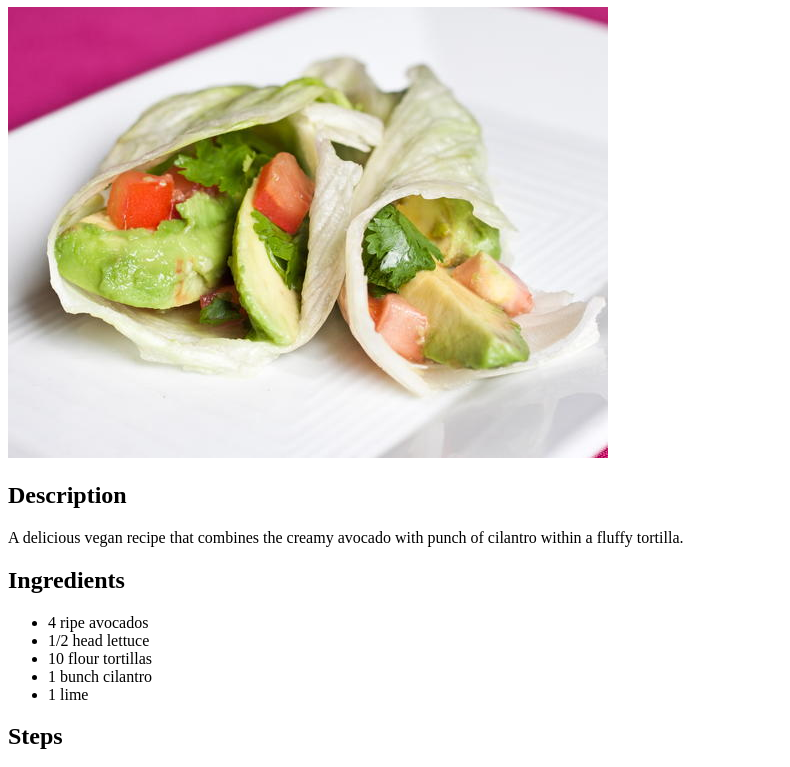
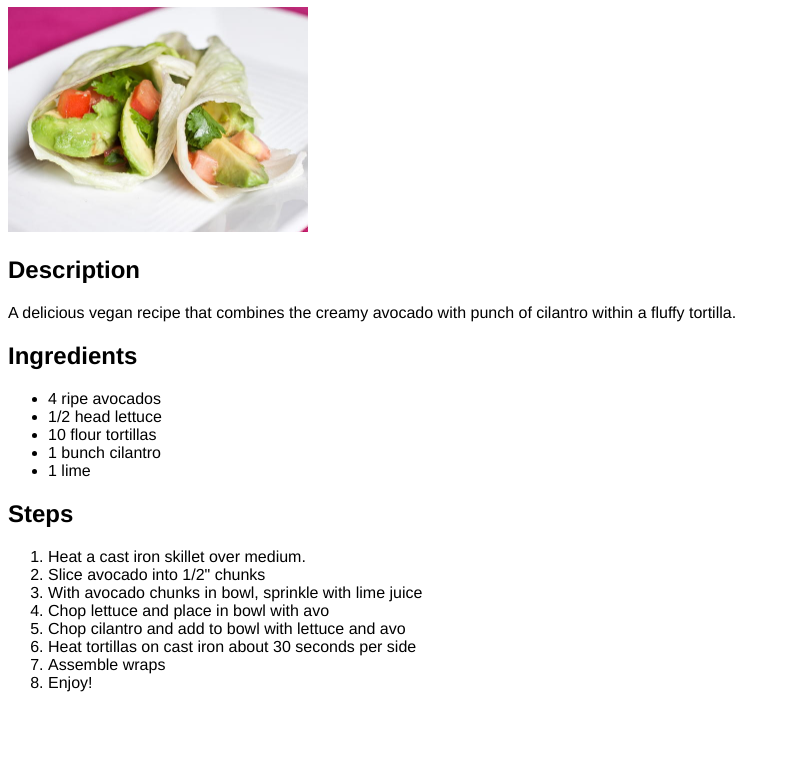
Before and after one commit to iantrevor/odin-recipes, a plain HTML site: page recipes/avocadoLettuceWraps.html in a window 1280 px wide. Shown: the part 73-840 px from the top of the page, without its empty margins (0-790 px from the left). After the commit the page ends 800 px from the top, so only its background shows below. Drawn offline with Linux system fonts and the light colour scheme.

Commit message:
Begin CSS for homepage and recipes

```diff
--- a/recipes/avocadoLettuceWraps.html
+++ b/recipes/avocadoLettuceWraps.html
@@ -5,6 +5,7 @@
     <meta http-equiv="X-UA-Compatible" content="IE=edge">
     <meta name="viewport" content="width=device-width, initial-scale=1.0">
     <title>Avocado Lettuce Wraps</title>
+    <link rel="stylesheet" href="../style.css">
 </head>
 <body>
     <h1>Avocado Lettuce Wraps</h1>
--- /dev/null
+++ b/style.css
@@ -0,0 +1,10 @@
+/* initial CSS for TOP recipes page */
+
+body {
+    font-family: Helvetica, Arial, sans-serif;
+}
+
+img {
+    width: 300px;
+    height: auto;
+}
```
Also changed, not shown: index.html (+1 -0 lines), recipes/favoriteMeal.html (+1 -0 lines), recipes/hummusHalloumiBowl.html (+1 -0 lines).
